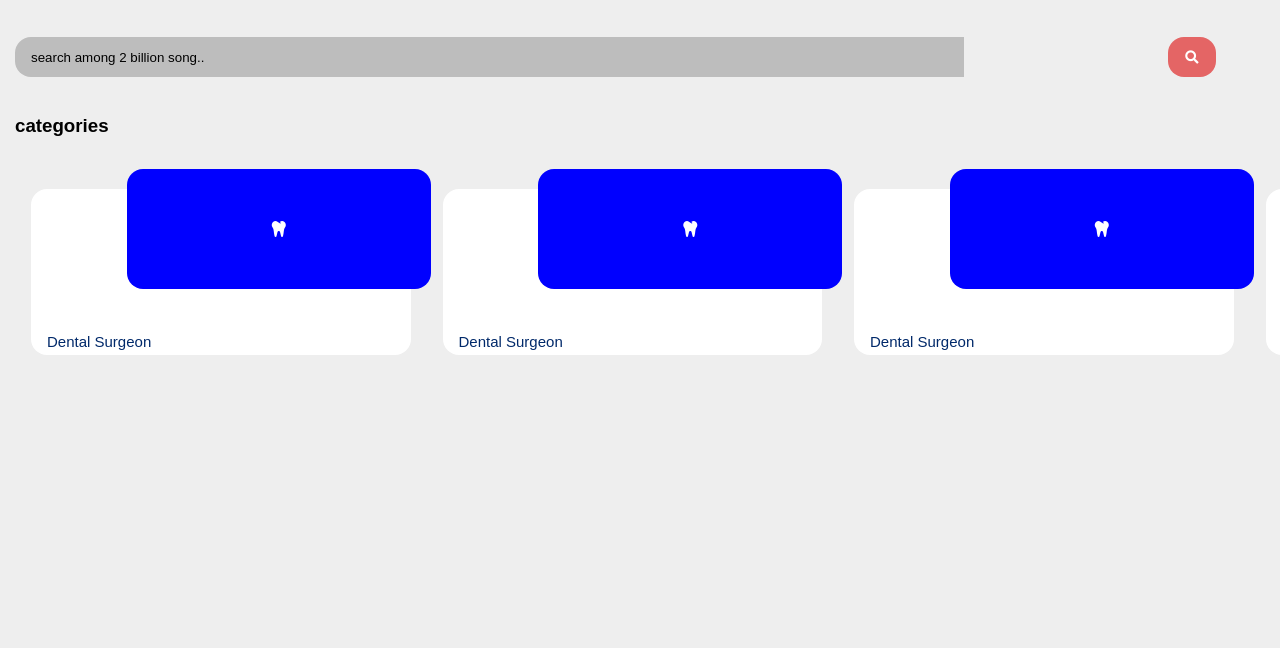
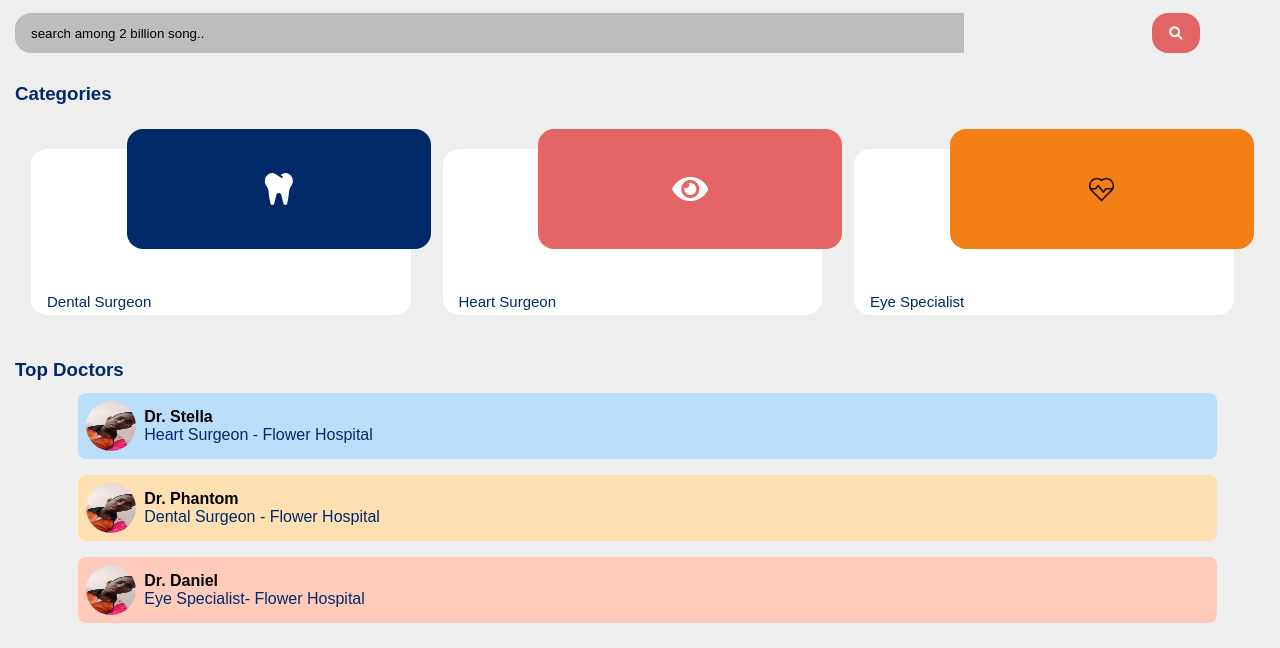
Before and after one commit to dev-phantom/phantom-health, a plain HTML site: page index.html in a window 1280 px wide. Shown: the part 152-800 px from the top of the page. Drawn offline with Linux system fonts and the light colour scheme.

Commit message:
completed the home page

```diff
--- a/css/index.css
+++ b/css/index.css
@@ -10,8 +10,12 @@
     --purple-color:#00296a;
     --light-silver:#BDBDBD;
     --tomato-color:#E46565;
+    --light-blue: #BBDEFB ;
+    --light-orange:#FFE0B2;
+    --light-tomato:#FFCCBC;
 }
 body{
+
     background-color: #eeeeee;
     width: 100%;
     font-family: sans-serif;
@@ -106,7 +110,7 @@ main > h1{
 
 .search-div{
     display: flex;
-    margin-top: 5vh;
+    margin-top: 2vh;
     align-items: center;
     position: relative;
   }
@@ -127,7 +131,7 @@ main > h1{
   }
   .search-div> button {
     position: absolute;
-    right: 4rem;
+    right: 5rem;
     width:3rem;
     height: 2.5rem;
     border-radius: 1rem;
@@ -141,7 +145,9 @@ main > h1{
     color: var(--white-color);
   }
   main > h3{
-      padding: 2.5vh 0;
+      padding: 1.5vh 0;
+      text-transform: capitalize;
+      color: var(--purple-color);
   }
   .discover-flex{
     overflow-x: scroll;
@@ -169,7 +175,37 @@ main > h1{
     color: var(--purple-color);
     font-family:sans-serif;
   }
-  .card > .play-download{
+  .card > .tooth{
+      position: absolute;
+      top: -20px;
+      right: -20px;
+      border-radius: 1rem;
+    min-width: 80%;
+    height: 15vh;
+    background-color: var(--purple-color);
+    display: flex;
+    justify-content: center;
+    align-items: center;
+  }
+  .tooth > i {
+      color: white;
+  }
+  .card > .eye{
+      position: absolute;
+      top: -20px;
+      right: -20px;
+      border-radius: 1rem;
+    min-width: 80%;
+    height: 15vh;
+    background-color: var(--tomato-color);
+    display: flex;
+    justify-content: center;
+    align-items: center;
+  }
+  .eye > i {
+      color: white;
+  }
+  .card > .heart{
       position: absolute;
       top: -20px;
       right: -20px;
@@ -181,15 +217,52 @@ main > h1{
     justify-content: center;
     align-items: center;
   }
-  .play-download > i {
+  .heart > img {
+      width: 25px;
+      height: auto;
       color: white;
   }
- .card > .play-download:first-child{
-      background-color: blue;
+  .main-doctor{
+      display: flex;
+      flex-direction: column;
+      justify-content: center;
+      align-items: center;
+      width: 100%;
   }
-  .card > .play-download:nth-child(2){
-      background-color:red;
+  .doctor-profile{
+      display:flex;
+      flex-direction: row;
+      width: 90%;
+      background: var(--light-blue);
+      padding: .5rem;
+      margin-bottom: 1rem;
+      border-radius: .5rem;
+      cursor: pointer;
   }
-  .card > .play-download:nth-child(3){
-      background-color: green;
+  .doctor-profile > img{
+    width: 50px;
+    height: 50px;
+    border-radius: 50%;
+    margin-right: .5rem;
   }
+  .doctor-info{
+      display: flex;
+      flex-direction: column;
+      justify-content: center;
+  }
+  .doctor-name{
+    text-transform: capitalize;
+    color: var(--black-color);
+    font-weight: 600;
+  }
+  .doctor-specialization{
+    text-transform: capitalize;
+    color: var(--purple-color);
+    font-weight: 400;
+  }
+  .doctor-profile:nth-child(2){
+      background-color: var(--light-orange);
+  }
+  .doctor-profile:nth-child(3){
+      background-color: var(--light-tomato);
+  }
--- a/index.html
+++ b/index.html
@@ -45,36 +45,49 @@
         </div> -->
         <div class="discover-flex">
             <div class="card">
-                <div class="play-download">
-                <i class="fas fa-tooth"></i>
+                <div class="tooth">
+                <i class="fas fa-tooth fa-2x"></i>
                 </div>
               <div class="description">dental surgeon</div>
               </div>
             <div class="card">
-                <div class="play-download">
-                <i class="fas fa-tooth"></i>
+                <div class="eye">
+                <i class="fas fa-eye fa-2x"></i>
                 </div>
-              <div class="description">dental surgeon</div>
+              <div class="description">heart surgeon</div>
               </div>
             <div class="card">
-                <div class="play-download">
-                <i class="fas fa-tooth"></i>
+                <div class="heart">
+                <img src="./img/pulse.png" alt="">
                 </div>
-              <div class="description">dental surgeon</div>
-              </div>
-            <div class="card">
-                <div class="play-download">
-                <i class="fas fa-tooth"></i>
-                </div>
-              <div class="description">dental surgeon</div>
-              </div>
-            <div class="card">
-                <div class="play-download">
-                <i class="fas fa-tooth"></i>
-                </div>
-              <div class="description">dental surgeon</div>
+              <div class="description">eye specialist</div>
               </div>
         </div>
+        <h3>top doctors</h3>
+        <div class="main-doctor">
+            <div class="doctor-profile">
+                <img src="./img/profile-picture.jpg" alt="" class="doctor-img">
+                <div class="doctor-info">
+                    <div class="doctor-name">dr. stella</div>
+                    <div class="doctor-specialization">heart surgeon - flower hospital</div>
+                </div>
+            </div>
+            <div class="doctor-profile">
+                <img src="./img/profile-picture.jpg" alt="" class="doctor-img">
+                <div class="doctor-info">
+                    <div class="doctor-name">dr. phantom</div>
+                    <div class="doctor-specialization">dental surgeon - flower hospital</div>
+                </div>
+            </div>
+            <div class="doctor-profile">
+                <img src="./img/profile-picture.jpg" alt="" class="doctor-img">
+                <div class="doctor-info">
+                    <div class="doctor-name">dr. daniel</div>
+                    <div class="doctor-specialization">eye specialist- flower hospital</div>
+                </div>
+            </div>
+        </div>
+
     </main>
     <script src="./js/jquery.js"></script>
     <script src="./js/index.js"></script>
```
Also changed, not shown: img/pulse.png (added).
